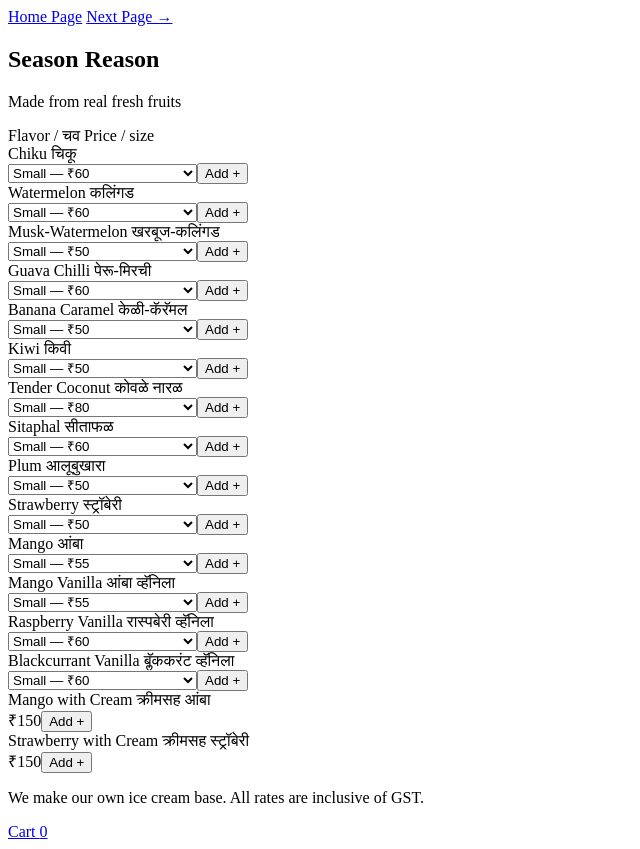
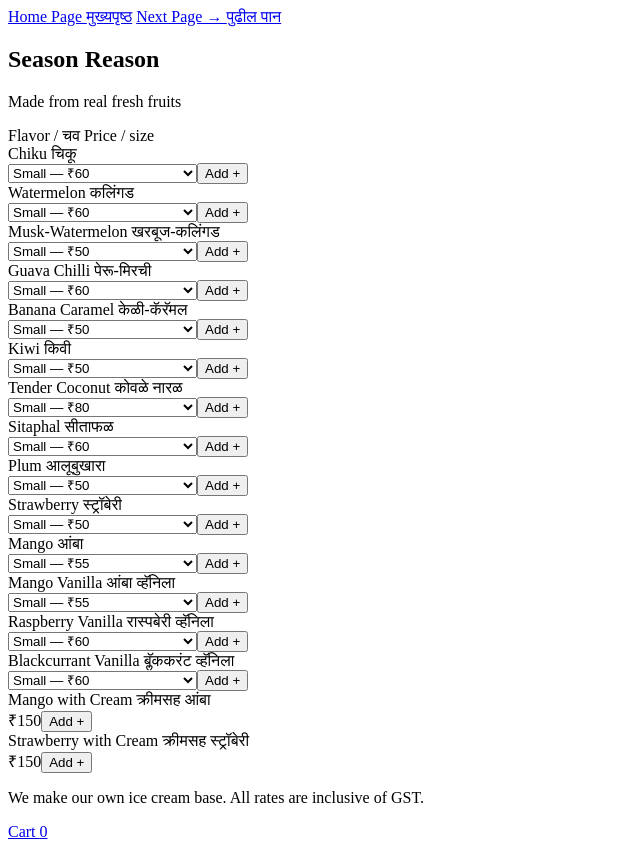
Before and after one commit to web-universe7/House_Of_Icecream_Atpadi, a plain HTML site: page menu.html in a window 1280 px wide. Shown: the whole page, without its empty margins (0-640 px from the left). Drawn offline with Linux system fonts and the light colour scheme; a web font is replaced by a local one.

Commit message:
Update menu.html with Marathi translations

```diff
--- a/menu.html
+++ b/menu.html
@@ -13,8 +13,8 @@
 <body>
   <main class="menu-document">
     <nav class="menu-entry-navigation" aria-label="Menu navigation">
-      <a href="index.html">Home Page</a>
-      <a href="menu-3.html">Next Page →</a>
+      <a href="index.html">Home Page <span class="navigation-marathi" lang="mr">मुख्यपृष्ठ</span></a>
+      <a href="menu-3.html">Next Page → <span class="navigation-marathi" lang="mr">पुढील पान</span></a>
     </nav>
 
     <section class="flavor-sheet" aria-labelledby="menu-title">
```
